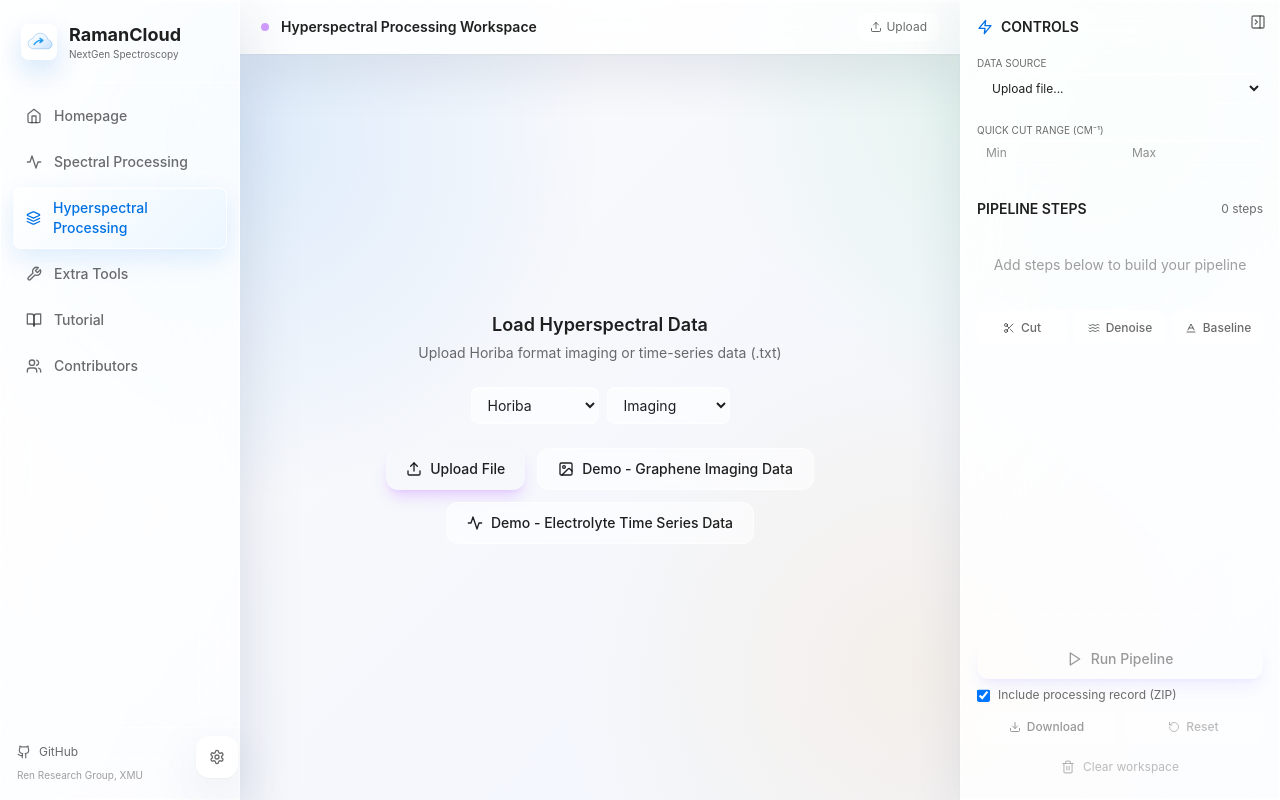
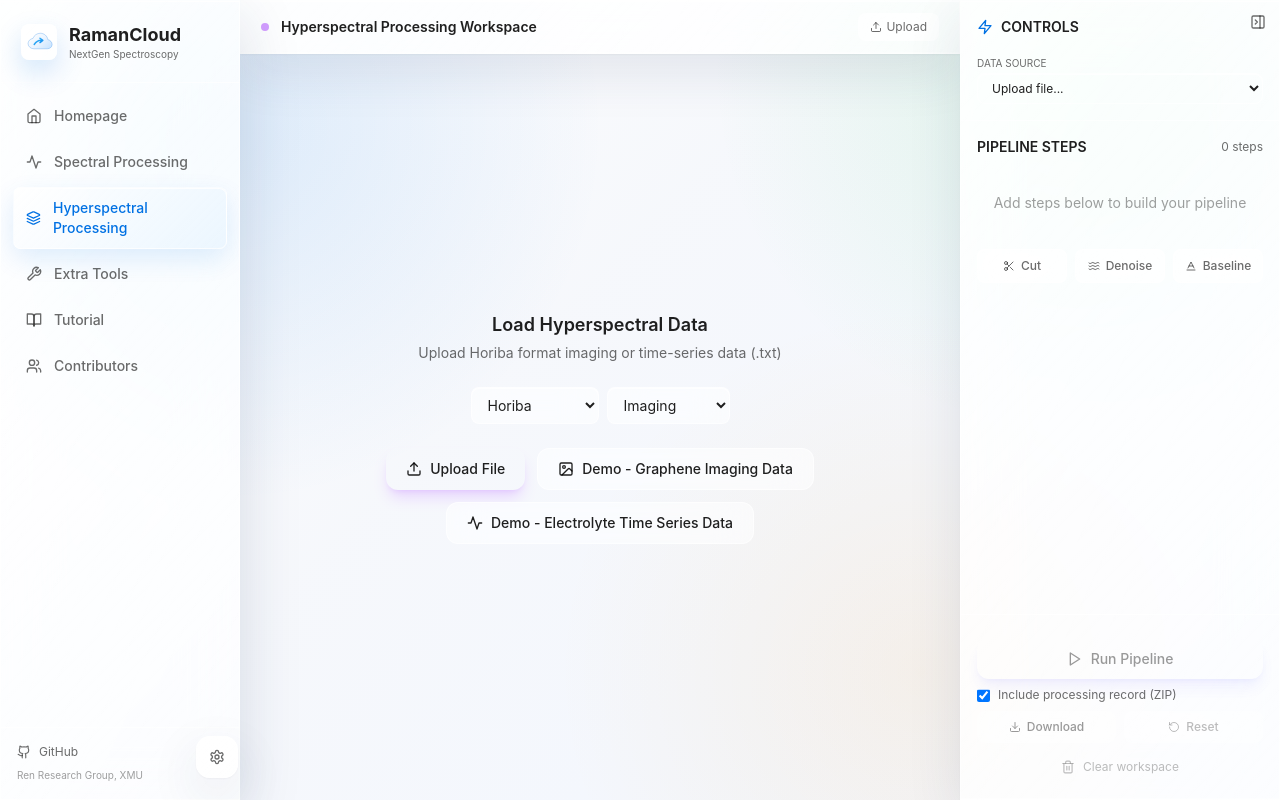
Before and after one commit to moria5161/RamancloudV2, a React (Vite) app in the folder frontend/: page /preprocessing/hyperspectral in a window 1280 px wide. Built offline with nearby package versions, Linux system fonts and the light colour scheme; the HTML template or start-up script is replaced by a standard one.

Commit message:
Remove duplicate quick cut controls

```diff
--- a/frontend/src/components/ControlPanel.jsx
+++ b/frontend/src/components/ControlPanel.jsx
@@ -15,7 +15,6 @@ export default function ControlPanel({
   onDemoChange,
   demos,
   cutRange,
-  onCutRangeChange,
   hasData,
   busy = false,
   hasResult = false,
@@ -68,26 +67,6 @@ export default function ControlPanel({
           )}
         </div>
 
-        {/* Quick cut range */}
-        <fieldset disabled={busy} className="mt-3 space-y-1.5">
-          <label className="text-[10px] text-gray-500 uppercase tracking-wider">{t('quickCutRange')}</label>
-          <div className="flex gap-1.5">
-            <input
-              type="number"
-              placeholder={t('min')}
-              value={cutRange?.[0] ?? ''}
-              onChange={e => onCutRangeChange?.([parseFloat(e.target.value) || 0, cutRange?.[1] || 4000])}
-              className="w-full px-2 py-1 text-xs bg-black/30 border border-white/10 rounded text-gray-200 focus:border-indigo-500/50 focus:outline-none"
-            />
-            <input
-              type="number"
-              placeholder={t('max')}
-              value={cutRange?.[1] ?? ''}
-              onChange={e => onCutRangeChange?.([cutRange?.[0] || 0, parseFloat(e.target.value) || 4000])}
-              className="w-full px-2 py-1 text-xs bg-black/30 border border-white/10 rounded text-gray-200 focus:border-indigo-500/50 focus:outline-none"
-            />
-          </div>
-        </fieldset>
       </div>
 
       {/* Pipeline steps */}
--- a/frontend/src/i18n.jsx
+++ b/frontend/src/i18n.jsx
@@ -69,7 +69,6 @@ const translations = {
     dataSource: 'Data Source',
     uploadFileEllipsis: 'Upload file...',
     file: 'File',
-    quickCutRange: 'Quick Cut Range (cm⁻¹)',
     min: 'Min',
     max: 'Max',
     pipelineSteps: 'Pipeline Steps',
@@ -218,7 +217,6 @@ const translations = {
     dataSource: '数据来源',
     uploadFileEllipsis: '上传文件...',
     file: '文件',
-    quickCutRange: '快速裁剪范围 (cm⁻¹)',
     min: '最小值',
     max: '最大值',
     pipelineSteps: '流程步骤',
--- a/frontend/src/pages/HyperspectralProcessing.jsx
+++ b/frontend/src/pages/HyperspectralProcessing.jsx
@@ -1,4 +1,4 @@
-import React, { useState, useCallback, useEffect, useRef } from 'react';
+import React, { useState, useCallback, useEffect, useRef, useMemo } from 'react';
 import { Upload, Image, Activity, Crosshair, Map } from 'lucide-react';
 import SpectralChart from '../components/SpectralChart';
 import { ImagingHeatmap, PixelSpectrum, CompareImaging, TimeSeriesHeatmap, CompareTimeSeriesHeatmap, TimeSeriesDifference } from '../components/HyperspectralChart';
@@ -31,7 +31,6 @@ export default function HyperspectralProcessing() {
   const [steps, setSteps] = useState([]);
   const [isProcessing, setIsProcessing] = useState(false);
   const [error, setError] = useState(null);
-  const [cutRange, setCutRange] = useState(null);
   const [activeTab, setActiveTab] = useState('imaging');
   const [selectedWN, setSelectedWN] = useState(null);
   const [selectedPixel, setSelectedPixel] = useState(null); // {x, y}
@@ -52,18 +51,11 @@ export default function HyperspectralProcessing() {
   const [sharedColorScale, setSharedColorScale] = useState(true);
   const isStale = !!runRecord && pipelineSignature(steps) !== JSON.stringify(runRecord.steps);
 
-  const handleStepsChange = nextSteps => {
-    setSteps(nextSteps);
-    const cut = nextSteps.find(step => step.type === 'cut');
-    if (cut) setCutRange([cut.params.start, cut.params.end]);
-  };
-
-  const handleCutRangeChange = range => {
-    setCutRange(range);
-    setSteps(previous => previous.map(step => step.type === 'cut'
-      ? { ...step, params: { ...step.params, start: range[0], end: range[1] } }
-      : step));
-  };
+  const cutRange = useMemo(() => {
+    const cut = steps.find(step => step.type === 'cut');
+    if (cut) return [cut.params.start, cut.params.end];
+    return rawData ? [Math.min(...rawData.wavenumber), Math.max(...rawData.wavenumber)] : null;
+  }, [steps, rawData?.wavenumber]);
 
   const hasData = rawData !== null;
   const isImaging = mode === 'imaging';
@@ -92,7 +84,6 @@ export default function HyperspectralProcessing() {
     setProcessedData(null);
     setRunRecord(null);
     setSelectedSeriesIndex(data.mode === 'time_series' ? 0 : null);
-    setCutRange([Math.min(...data.wavenumber), Math.max(...data.wavenumber)]);
     setSelectedWN(data.preview_wavenumber ?? data.wavenumber[Math.floor(data.wavenumber.length / 2)]);
     setSteps([]);
     setActiveTab('imaging');
@@ -201,7 +192,6 @@ export default function HyperspectralProcessing() {
     setMode(null);
     setSelectedWN(null);
     setSelectedSeriesIndex(null);
-    setCutRange(null);
     setError(null);
     task.setError(null);
   };
@@ -569,14 +559,14 @@ export default function HyperspectralProcessing() {
       {/* Right: Control Panel */}
       <ControlDock>
         <ControlPanel
-          steps={steps} onStepsChange={handleStepsChange}
+          steps={steps} onStepsChange={setSteps}
           onProcess={handleProcess} onDownload={handleDownload} onReset={handleReset}
           isProcessing={isProcessing} fileName={fileName} demoName={demoName}
           hasData={hasData} busy={task.busy} hasResult={!!runRecord} isStale={isStale}
           elapsed={runRecord?.elapsed_seconds} includeRecord={includeRecord}
           onIncludeRecordChange={setIncludeRecord} onClear={handleClear}
           onDemoChange={loadDemo} demos={DEMOS}
-          cutRange={cutRange} onCutRangeChange={handleCutRangeChange}
+          cutRange={cutRange}
         />
       </ControlDock>
 
--- a/frontend/src/pages/SpectralProcessing.jsx
+++ b/frontend/src/pages/SpectralProcessing.jsx
@@ -1,4 +1,4 @@
-import React, { useState, useRef } from 'react';
+import React, { useState, useRef, useMemo } from 'react';
 import { Upload, FileUp } from 'lucide-react';
 import SpectralChart, { CompareChart } from '../components/SpectralChart';
 import ControlPanel from '../components/ControlPanel';
@@ -19,7 +19,6 @@ export default function SpectralProcessing() {
   const [rawData, setRawData] = useState(null);
   const [processedData, setProcessedData] = useState(null);
   const [baselineData, setBaselineData] = useState(null);
-  const [cutRange, setCutRange] = useState(null);
   const [steps, setSteps] = useState([]);
   const [isProcessing, setIsProcessing] = useState(false);
   const [error, setError] = useState(null);
@@ -30,6 +29,11 @@ export default function SpectralProcessing() {
   const [includeRecord, setIncludeRecord] = useState(true);
   const [uploadedSpectra, setUploadedSpectra] = useState([]);
   const [selectedSpectrum, setSelectedSpectrum] = useState(0);
+  const cutRange = useMemo(() => {
+    const cut = steps.find(step => step.type === 'cut');
+    if (cut) return [cut.params.start, cut.params.end];
+    return rawData ? [Math.min(...rawData.wavenumber), Math.max(...rawData.wavenumber)] : null;
+  }, [steps, rawData?.wavenumber]);
   const isStale = !!runRecord && pipelineSignature(steps) !== JSON.stringify(runRecord.steps);
 
   const applyData = (data, source, demo = '') => {
@@ -41,7 +45,6 @@ export default function SpectralProcessing() {
     setDemoName(demo);
     setSteps([]);
     setViewMode('overlay');
-    setCutRange([Math.min(...data.wavenumber), Math.max(...data.wavenumber)]);
   };
 
   const loadDemo = name => {
@@ -116,24 +119,10 @@ export default function SpectralProcessing() {
     setRawData(null);
     setFileName(null);
     setDemoName('');
-    setCutRange(null);
     setError(null);
     task.setError(null);
     setUploadedSpectra([]);
     setSelectedSpectrum(0);
-  };
-
-  const handleStepsChange = nextSteps => {
-    setSteps(nextSteps);
-    const cut = nextSteps.find(step => step.type === 'cut');
-    if (cut) setCutRange([cut.params.start, cut.params.end]);
-  };
-
-  const handleCutRangeChange = range => {
-    setCutRange(range);
-    setSteps(previous => previous.map(step => step.type === 'cut'
-      ? { ...step, params: { ...step.params, start: range[0], end: range[1] } }
-      : step));
   };
 
   const hasData = rawData !== null;
@@ -212,7 +201,7 @@ export default function SpectralProcessing() {
       {/* Right: Control Panel */}
       <ControlDock>
         <ControlPanel
-          steps={steps} onStepsChange={handleStepsChange}
+          steps={steps} onStepsChange={setSteps}
           onProcess={handleProcess} onDownload={handleDownload} onReset={handleReset}
           isProcessing={isProcessing} fileName={fileName} demoName={demoName}
           hasData={hasData} busy={task.busy} hasResult={!!runRecord} isStale={isStale}
@@ -227,7 +216,7 @@ export default function SpectralProcessing() {
             setError(null);
             applyData(uploadedSpectra[index], uploadedSpectra[index].filename);
           }}
-          cutRange={cutRange} onCutRangeChange={handleCutRangeChange}
+          cutRange={cutRange}
         />
       </ControlDock>
 
--- a/frontend/src/pages/Tutorial.jsx
+++ b/frontend/src/pages/Tutorial.jsx
@@ -54,8 +54,8 @@ export default function Tutorial() {
           </div>
           <p className="text-sm text-gray-400">
             {isZh
-              ? '选择波数范围来裁剪光谱。你可以使用控制面板中的快速裁剪范围，也可以在流程中添加 Cut 步骤并设置起止值。裁剪区域会在图中高亮显示。'
-              : 'Select a wavenumber range to crop your spectrum. Use the Quick Cut Range inputs in the control panel or add a Cut step to your pipeline with custom start/end values. The cut region is highlighted on the chart.'}
+              ? '在处理流程中添加裁剪步骤，并设置起止波数。光谱图中的边界线会标出所选范围。'
+              : 'Add a Cut step to your pipeline and set its start/end wavenumbers. Boundary lines mark the selected range on the spectrum.'}
           </p>
           <div className="bg-black/20 rounded-lg p-3 text-xs text-gray-500 font-mono">
             {isZh ? '提示：拖拽图表可缩放，双击可重置视图；也可以使用图表工具栏进行平移和缩放。' : 'Tip: Drag on the chart to zoom, double-click to reset view. Use the mode bar for pan/zoom tools.'}
```
